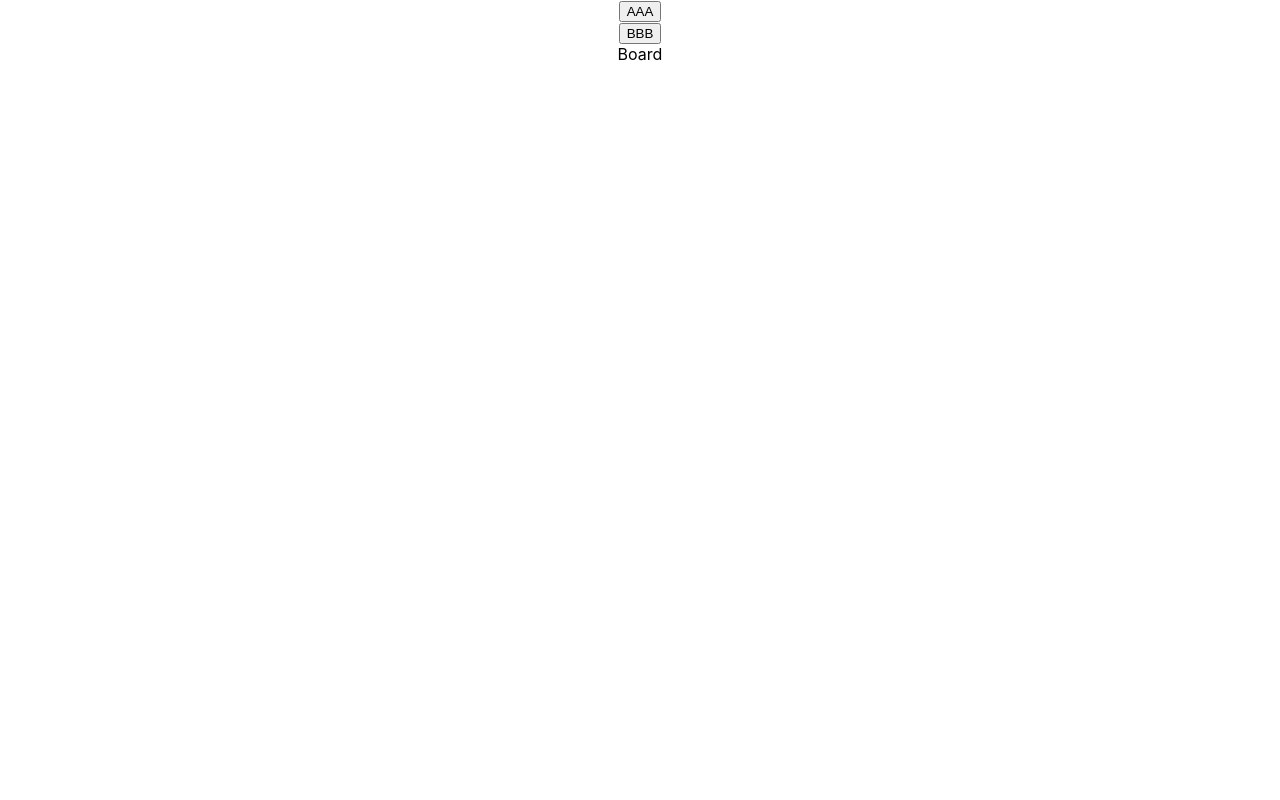
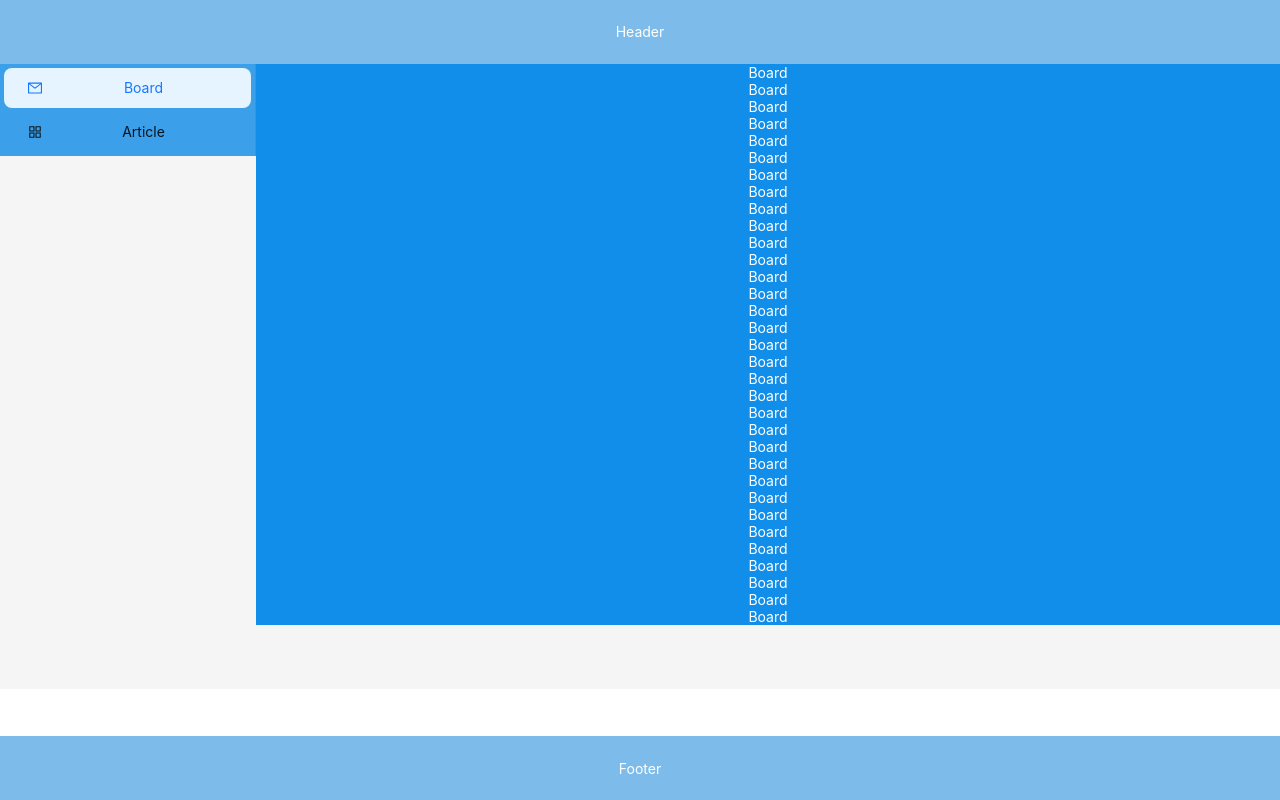
Before and after one commit to 784476245/my-react, a React (Create React App) app: page / in a window 1280 px wide. Built offline with nearby package versions, Linux system fonts and the light colour scheme.

Commit message:
init react

```diff
--- a/package.json
+++ b/package.json
@@ -3,6 +3,7 @@
   "version": "0.1.0",
   "private": true,
   "dependencies": {
+    "@ant-design/icons": "^5.0.1",
     "@testing-library/jest-dom": "^5.16.5",
     "@testing-library/react": "^13.4.0",
     "@testing-library/user-event": "^13.5.0",
@@ -10,6 +11,7 @@
     "@types/node": "^16.18.23",
     "@types/react": "^18.0.37",
     "@types/react-dom": "^18.0.11",
+    "antd": "^5.4.3",
     "react": "^18.2.0",
     "react-dom": "^18.2.0",
     "react-router-dom": "^6.10.0",
--- a/src/App.tsx
+++ b/src/App.tsx
@@ -1,19 +1,77 @@
 import React from 'react';
-import './App.css';
-import {Outlet} from "react-router-dom";
+import './App.less';
+import {Outlet, useNavigate} from "react-router-dom";
+import {Layout, Menu, MenuProps} from "antd";
+import {items} from "./router/router";
+import SiderBar from "./component/SiderBar";
 
-function App() {
+const {Header, Footer, Sider, Content} = Layout;
+
+const headerStyle: React.CSSProperties = {
+  textAlign: 'center',
+  color: '#fff',
+  height: 64,
+  paddingInline: 50,
+  lineHeight: '64px',
+  backgroundColor: '#7dbcea',
+  width: '100%',
+  top: 0,
+  position: 'fixed'
+};
+
+const siderStyle: React.CSSProperties = {
+  textAlign: 'center',
+  color: '#fff',
+  backgroundColor: '#3ba0e9',
+  height: '100vh-128px', //todo  导航栏高度
+  overflowX: 'hidden',
+  width: 256,
+  position: 'fixed',
+  marginTop: 64
+
+};
+
+const contentStyle: React.CSSProperties = {
+  textAlign: 'center',
+  color: '#fff',
+  backgroundColor: '#108ee9',
+  height: '100%-128px', // todo 详情高度
+  marginLeft: 256,
+  marginTop: 64,
+  marginBottom: 64
+};
+
+
+const footerStyle: React.CSSProperties = {
+  textAlign: 'center',
+  color: '#fff',
+  backgroundColor: '#7dbcea',
+  height: 64,
+  bottom: 0,
+  position: 'fixed',
+  width: '100%'
+};
+
+interface IProps {
+}
+
+const App: React.FC<IProps> = () => {
+
+
   return (
     <div className="App">
-      <div>
-        <button>AAA</button>
-      </div>
-      <div>
-        <button>BBB</button>
-      </div>
-      <div>
-        <Outlet />
-      </div>
+      <Layout>
+        <Header style={headerStyle}>Header</Header>
+        <Layout>
+          <Sider width={256} style={siderStyle}>
+            <SiderBar/>
+          </Sider>
+          <Content style={contentStyle}>
+            <Outlet/>
+          </Content>
+        </Layout>
+        <Footer style={footerStyle}>Footer</Footer>
+      </Layout>
     </div>
   );
 }
--- a/src/component/Board.tsx
+++ b/src/component/Board.tsx
@@ -5,9 +5,105 @@ interface IProps {
 
 const Board: React.FC<IProps> = (props) => {
   return (
-    <div>
+    <>
+      <div>
+        Board
+      </div>
+      <div>
+        Board
+      </div>
+      <div>
+        Board
+      </div>
+      <div>
+        Board
+      </div>
+      <div>
+        Board
+      </div>
+      <div>
+        Board
+      </div>
+      <div>
+        Board
+      </div>
+      <div>
+        Board
+      </div>
+      <div>
+        Board
+      </div>
+      <div>
+        Board
+      </div>
+      <div>
+        Board
+      </div>      <div>
       Board
     </div>
+      <div>
+        Board
+      </div>
+      <div>
+        Board
+      </div>
+      <div>
+        Board
+      </div>
+      <div>
+        Board
+      </div>
+      <div>
+        Board
+      </div>
+      <div>
+        Board
+      </div>
+      <div>
+        Board
+      </div>
+      <div>
+        Board
+      </div>
+      <div>
+        Board
+      </div>
+      <div>
+        Board
+      </div>      <div>
+      Board
+    </div>
+      <div>
+        Board
+      </div>
+      <div>
+        Board
+      </div>
+      <div>
+        Board
+      </div>
+      <div>
+        Board
+      </div>
+      <div>
+        Board
+      </div>
+      <div>
+        Board
+      </div>
+      <div>
+        Board
+      </div>
+      <div>
+        Board
+      </div>
+      <div>
+        Board
+      </div>
+      <div>
+        Board
+      </div>
+    </>
   )
 }
 export default Board;
--- /dev/null
+++ b/src/component/SiderBar.tsx
@@ -0,0 +1,31 @@
+import React from "react";
+import {items} from "../router/router";
+import {Menu, MenuProps} from "antd";
+import {useNavigate} from "react-router-dom";
+const siderStyle: React.CSSProperties = {
+  textAlign: 'center',
+  color: '#fff',
+  backgroundColor: '#3ba0e9',
+  height: '100vh-128px', //todo  导航栏高度
+  overflowX: 'hidden',
+  width: 256,
+};
+const SiderBar: React.FC = () => {
+  const navigate = useNavigate();
+
+  const onClick: MenuProps['onClick'] = (e) => {
+    console.log('click ', e);
+    navigate(e.key);
+  };
+  return (
+    <Menu
+      onClick={onClick}
+      style={siderStyle}
+      defaultSelectedKeys={['/']}
+      defaultOpenKeys={['sub1']}
+      mode="inline"
+      items={items}
+    />
+  );
+}
+export default SiderBar;
--- a/src/index.tsx
+++ b/src/index.tsx
@@ -1,7 +1,6 @@
 import React from 'react';
 import ReactDOM from 'react-dom/client';
 import './index.css';
-import App from './App';
 import reportWebVitals from './reportWebVitals';
 import {RouterProvider} from "react-router-dom";
 import router from "./router/router";
--- a/src/router/router.tsx
+++ b/src/router/router.tsx
@@ -3,7 +3,10 @@ import {createBrowserRouter} from "react-router-dom";
 import App from "../App";
 import Board from "../component/Board";
 import Article from "../component/Article";
+import {MenuProps} from "antd";
+import {AppstoreOutlined, MailOutlined} from "@ant-design/icons";
 
+// 路由
 const router = createBrowserRouter([
   {
     path: '/',
@@ -20,4 +23,27 @@ const router = createBrowserRouter([
     ],
   },
 ])
+
+// 菜单
+type MenuItem = Required<MenuProps>['items'][number];
+function getItem(
+  label: React.ReactNode,
+  key: React.Key,
+  icon?: React.ReactNode,
+  children?: MenuItem[],
+  type?: 'group',
+): MenuItem {
+  return {
+    key,
+    icon,
+    children,
+    label,
+    type,
+  } as MenuItem;
+}
+const items: MenuProps['items'] = [
+  getItem('Board', '/', <MailOutlined />),
+  getItem('Article', '/article', <AppstoreOutlined />)
+]
 export default router;
+export {items};
```
Also changed, not shown: src/utils/UseHistory.tsx (added, +20 -0 lines), src/App.less (renamed from src/App.css), 2 other files (tests, documents, lock files or other folders).
